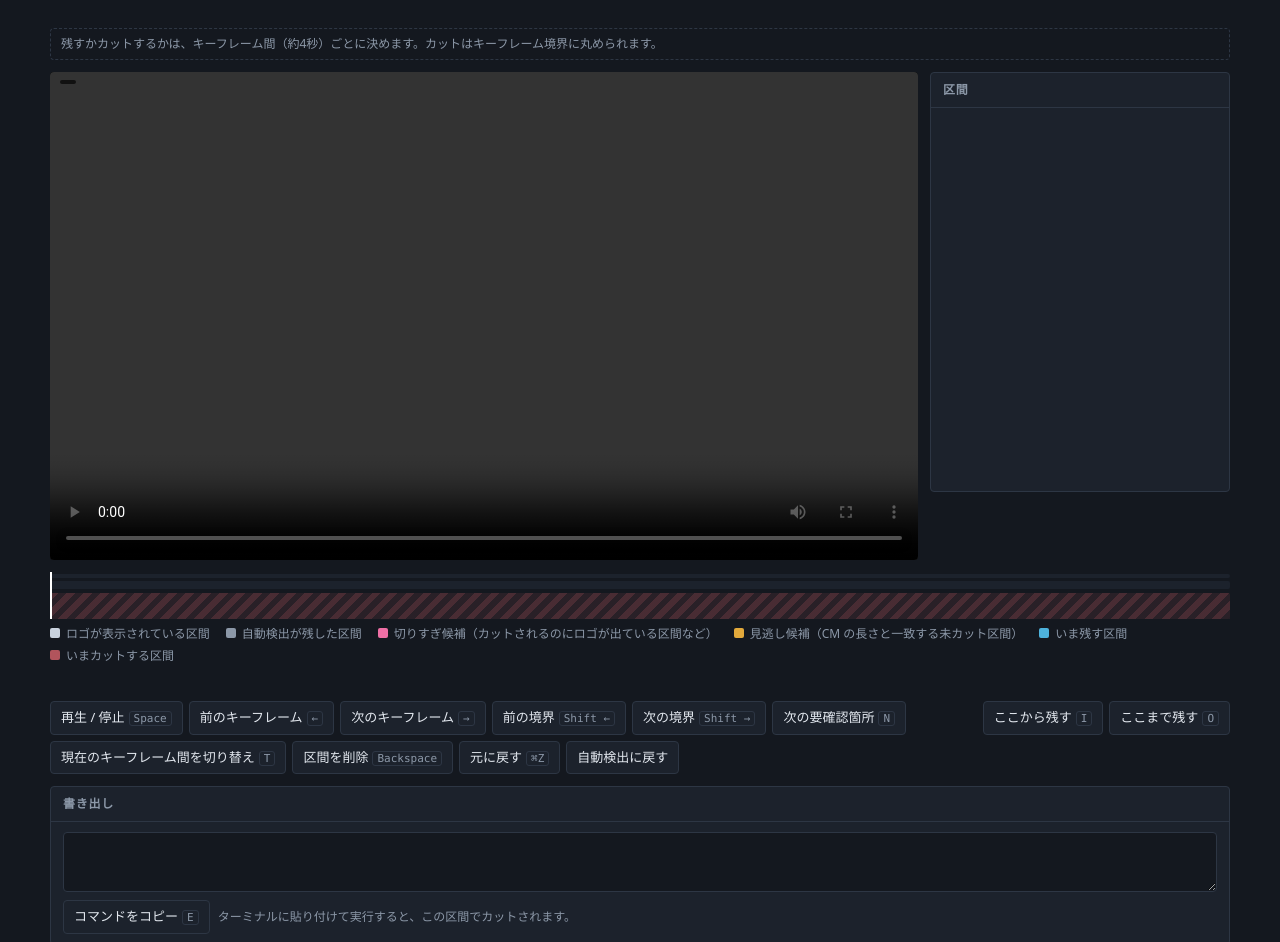
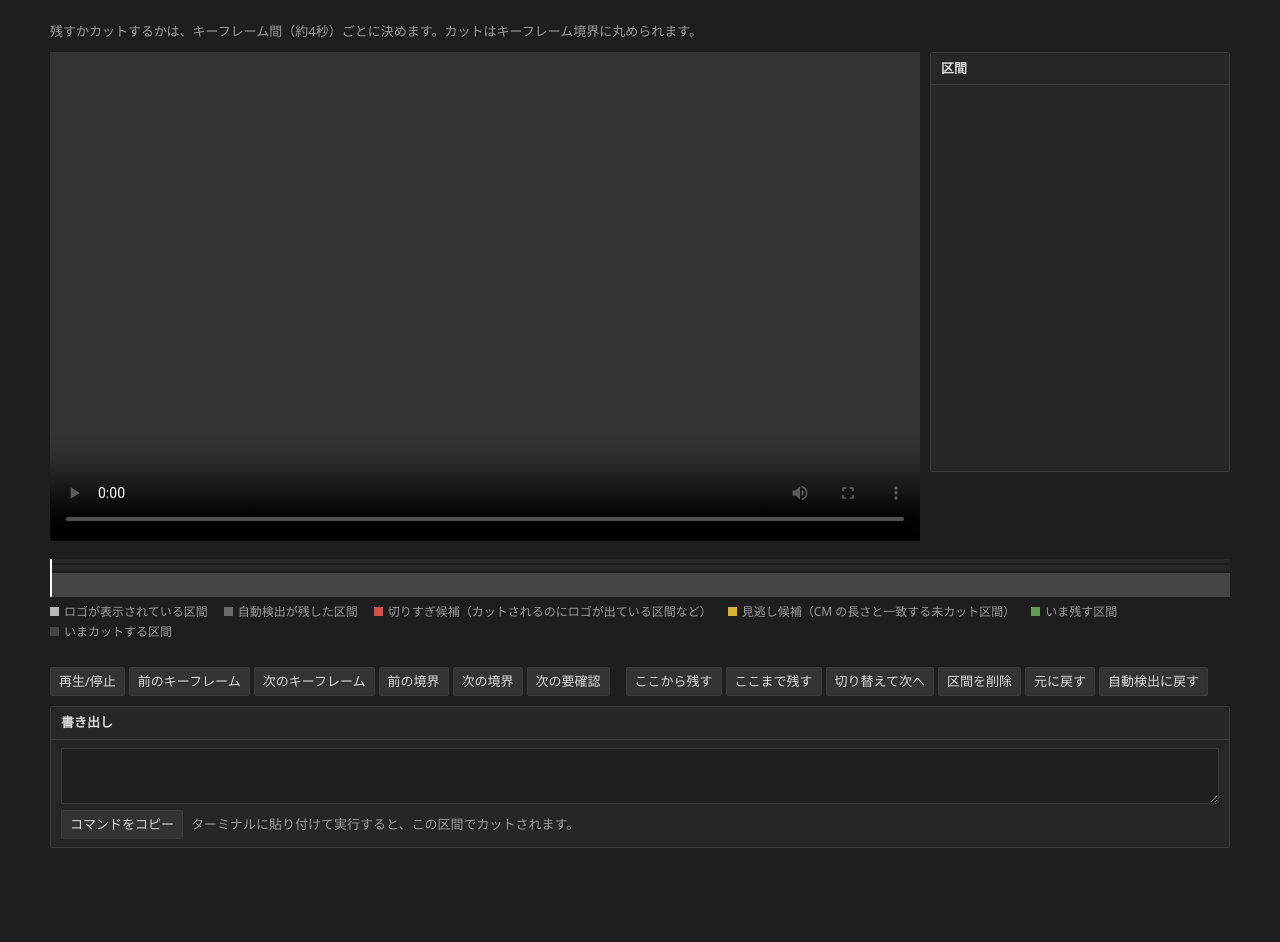
Before and after one commit to fetburner/Tachikaze, a website: page src/review.html in a window 1280 px wide. Shown: the top 942 px of the page. After the commit the page ends 860 px from the top, so only its background shows below. Drawn offline with Linux system fonts and the light colour scheme.

Commit message:
[E21-2] 確認画面の見た目を動画編集ソフト風の中立グレーにする
青みがかった暗色・丸いバッジ・斜線パターン・字間を広げた見出し・
全ボタンのキー表示をやめ、中立グレーの平らな配色にした。
キー操作はボタンの title に移し、タイムコードは動画の下の情報行に出す。
カットするキーフレーム間のサムネイルは暗くする。

Co-Authored-By: Claude Opus 5.5 <noreply@anthropic.com>

```diff
--- a/src/review.html
+++ b/src/review.html
@@ -5,71 +5,66 @@
 <meta name="viewport" content="width=device-width, initial-scale=1">
 <title>Tachikaze review</title>
 <style>
-/* 動画編集ツールなので暗色1テーマに固定している（意図的）。外部のCSS・フォント・JSは読まない。 */
+/* 動画編集ソフトに倣った中立グレーの暗色1テーマに固定している（映像の色を背景の色味で歪めないため）。
+   外部のCSS・フォント・JSは読まない。 */
 :root{
   color-scheme:dark;
-  --bg:#14181f; --panel:#1c222c; --line:#2d3644;
-  --text:#e3e8ef; --muted:#8c98a8;
-  --keep:#4db2dc; --cut:#b2545c; --warn:#e2a93b; --over:#ef6fa5; --logo:#c9d2de;
-  --sans:"Hiragino Sans","Noto Sans JP",system-ui,sans-serif;
-  --mono:ui-monospace,Menlo,monospace;
+  --bg:#1e1e1e; --panel:#262626; --raised:#333; --line:#3a3a3a;
+  --text:#dcdcdc; --muted:#9a9a9a;
+  --keep:#5f9f4f; --keep-text:#82c46f; --cut:#454545; --warn:#d9b13b; --over:#d2524b; --logo:#b8b8b8;
 }
 [hidden]{display:none!important}
 *{box-sizing:border-box}
-body{margin:0;background:var(--bg);color:var(--text);font-family:var(--sans);font-size:14px;line-height:1.5;
-  padding-block:16px;padding-left:max(16px,env(safe-area-inset-left,0px));padding-right:max(16px,env(safe-area-inset-right,0px))}
-.app{max-width:1180px;margin:0 auto;display:flex;flex-direction:column;gap:12px}
-header{display:flex;flex-wrap:wrap;gap:4px 16px;align-items:baseline}
-h1{font-size:16px;font-weight:600;margin:0;font-family:var(--mono);overflow-wrap:anywhere}
-.sub{color:var(--muted);font-size:13px}
-.note{color:var(--muted);font-size:12px;border:1px dashed var(--line);border-radius:4px;padding:6px 10px}
-.top{display:grid;grid-template-columns:minmax(0,1fr) 300px;gap:12px}
+body{margin:0;background:var(--bg);color:var(--text);font-family:system-ui,"Hiragino Sans",sans-serif;font-size:13px;line-height:1.5;
+  font-variant-numeric:tabular-nums;
+  padding-block:12px;padding-left:max(16px,env(safe-area-inset-left,0px));padding-right:max(16px,env(safe-area-inset-right,0px))}
+.app{max-width:1180px;margin:0 auto;display:flex;flex-direction:column;gap:10px}
+header{display:flex;flex-wrap:wrap;gap:2px 16px;align-items:baseline}
+h1{font-size:15px;font-weight:600;margin:0;overflow-wrap:anywhere}
+.sub{color:var(--warn)}
+.note{color:var(--muted);margin:0}
+.top{display:grid;grid-template-columns:minmax(0,1fr) 300px;gap:10px}
 @media(max-width:760px){.top{grid-template-columns:minmax(0,1fr)}}
-.monitor{position:relative;aspect-ratio:16/9;max-width:100%;border-radius:4px;overflow:hidden;background:#000}
-.monitor video{position:absolute;inset:0;width:100%;height:100%;background:#000}
-.monitor .tc{position:absolute;left:10px;top:8px;font-family:var(--mono);font-size:13px;background:#000a;padding:2px 8px;border-radius:3px;font-variant-numeric:tabular-nums;pointer-events:none}
-.badge{position:absolute;right:10px;top:8px;font-size:12px;font-weight:600;padding:2px 10px;border-radius:99px;color:#0c1016;pointer-events:none}
-.badge.keep{background:var(--keep)} .badge.cut{background:var(--cut);color:#fff}
-.segs{background:var(--panel);border:1px solid var(--line);border-radius:4px;display:flex;flex-direction:column;min-height:0;max-height:420px}
-.segs h2,.export h2{font-size:12px;font-weight:600;color:var(--muted);letter-spacing:.06em;margin:0;padding:8px 12px;border-bottom:1px solid var(--line)}
+.monitor video{display:block;width:100%;aspect-ratio:16/9;background:#000}
+.info{display:flex;justify-content:space-between;gap:8px;padding:4px 2px;color:var(--muted)}
+.info #tc{color:var(--text)}
+.badge.keep{color:var(--keep-text)} .badge.cut{color:var(--muted)}
+.segs,.export{background:var(--panel);border:1px solid var(--line);border-radius:2px}
+.segs{display:flex;flex-direction:column;min-height:0;max-height:420px}
+h2{font-size:13px;font-weight:600;margin:0;padding:6px 10px;border-bottom:1px solid var(--line)}
 .seglist{overflow-y:auto;flex:1}
-.seg{display:grid;grid-template-columns:44px 1fr 1fr 48px;gap:6px;width:100%;padding:6px 12px;background:none;border:0;border-bottom:1px solid var(--line);
-  color:var(--text);font-family:var(--mono);font-size:12px;text-align:left;cursor:pointer;font-variant-numeric:tabular-nums}
-.seg:hover{background:#ffffff0a} .seg.cur{background:#4db2dc22}
-.seg span:not(.k):not(.c){color:var(--muted)}
+.seg{display:grid;grid-template-columns:44px 1fr 1fr 48px;gap:6px;width:100%;padding:5px 10px;background:none;border:0;border-bottom:1px solid var(--line);
+  color:var(--muted);font:inherit;text-align:left;cursor:pointer}
+.seg:hover{background:var(--raised)} .seg.cur{background:var(--raised);color:var(--text)}
 .seg span:last-of-type{text-align:right}
-.seg .k,.seg .c{font-family:var(--sans)} .seg .k{color:var(--keep)} .seg .c{color:var(--cut)}
-.seg em{grid-column:1/-1;font-style:normal;font-family:var(--sans);color:var(--over)} .seg em.m{color:var(--warn)}
-.total{padding:8px 12px;font-size:12px;color:var(--muted);font-variant-numeric:tabular-nums}
-.overview{position:relative;cursor:pointer;padding-top:2px}
-.row{position:relative;background:var(--panel);border-radius:2px}
-.row.logo{height:4px;margin-bottom:3px} .row.logo i{background:var(--logo)}
-.row.auto{height:8px;margin-bottom:4px} .row.now{height:26px}
+.seg .k{color:var(--keep-text)} .seg .c{color:var(--muted)}
+.seg em{grid-column:1/-1;font-style:normal;color:var(--over)} .seg em.m{color:var(--warn)}
+.total{padding:6px 10px;color:var(--muted)}
+.overview{position:relative;cursor:pointer}
+.row{position:relative;background:var(--panel)}
+.row.logo{height:4px;margin-bottom:2px} .row.logo i{background:var(--logo)}
+.row.auto{height:6px;margin-bottom:2px} .row.now{height:24px;background:var(--cut)}
 .row i{position:absolute;top:0;bottom:0}
-.row.auto i{background:var(--muted)} .row.auto i.missed{background:var(--warn)} .row.auto i.over{background:var(--over)}
+.row.auto i{background:#6a6a6a} .row.auto i.missed{background:var(--warn)} .row.auto i.over{background:var(--over)}
 .row.now i{background:var(--keep)}
-.row.now{background:repeating-linear-gradient(135deg,#b2545c55 0 6px,#b2545c22 6px 12px)}
 .head{position:absolute;top:0;bottom:0;width:2px;background:#fff;pointer-events:none}
-.legend{display:flex;flex-wrap:wrap;gap:4px 16px;font-size:12px;color:var(--muted);margin-top:6px}
-.legend span::before{content:"";display:inline-block;width:10px;height:10px;border-radius:2px;margin-right:6px;background:var(--c)}
-#logoNote::before{display:none}
-.strip{position:relative;display:flex;gap:2px;overflow-x:auto;padding:4px 0 8px}
-.th{flex:none;width:88px;padding:0;border:2px solid transparent;border-radius:3px;background:none;color:var(--muted);cursor:pointer;
-  font-family:var(--mono);font-size:10px;font-variant-numeric:tabular-nums}
-.th img{display:block;width:100%;height:48px;object-fit:cover;border-radius:1px;border-bottom:4px solid var(--keep);background:var(--panel)}
-.th.cut img{border-bottom-color:var(--cut)}
+.legend{display:flex;flex-wrap:wrap;gap:2px 16px;color:var(--muted);font-size:12px;margin-top:6px}
+.legend span[style]::before{content:"";display:inline-block;width:9px;height:9px;margin-right:5px;background:var(--c)}
+.strip{display:flex;gap:2px;overflow-x:auto;padding-bottom:6px}
+.th{flex:none;width:88px;padding:0;border:0;border-top:3px solid transparent;outline-offset:-2px;background:none;color:var(--muted);cursor:pointer;font:inherit;font-size:11px}
+.th img{display:block;width:100%;height:50px;object-fit:cover;border-bottom:3px solid var(--keep);background:var(--panel)}
+.th.cut img{opacity:.35;border-bottom-color:var(--cut)}
 .th.missed{border-top-color:var(--warn)} .th.over{border-top-color:var(--over)}
-.th.cur{border-color:#fff;color:var(--text)}
-.ctl{display:flex;flex-wrap:wrap;gap:6px}
-.ctl button,.export button{background:var(--panel);color:var(--text);border:1px solid var(--line);border-radius:4px;padding:6px 10px;font:inherit;font-size:13px;cursor:pointer}
-.ctl button:hover,.export button:hover{border-color:var(--muted)}
-.ctl .gap{flex:1}
-kbd{font-family:var(--mono);font-size:11px;color:var(--muted);border:1px solid var(--line);border-radius:3px;padding:0 4px;margin-left:4px}
-:focus-visible{outline:2px solid var(--keep);outline-offset:1px}
-.export{background:var(--panel);border:1px solid var(--line);border-radius:4px}
-.export .body{padding:10px 12px;display:flex;flex-direction:column;gap:8px}
-textarea{width:100%;background:var(--bg);color:var(--text);border:1px solid var(--line);border-radius:4px;padding:8px;font-family:var(--mono);font-size:12px;resize:vertical;overflow-wrap:anywhere}
-.export .bar{display:flex;flex-wrap:wrap;gap:8px;align-items:center;color:var(--muted);font-size:12px}
+.th.cur{outline:2px solid #fff;color:var(--text)}
+.ctl{display:flex;flex-wrap:wrap;gap:4px}
+button{font:inherit}
+.ctl button,.export button{background:var(--raised);color:var(--text);border:1px solid var(--line);border-radius:2px;padding:4px 8px;cursor:pointer}
+.ctl button:hover,.export button:hover{background:#3d3d3d}
+.ctl .gap{width:8px}
+:focus-visible{outline:2px solid #aaa;outline-offset:1px}
+.export .body{padding:8px 10px;display:flex;flex-direction:column;gap:6px}
+textarea{width:100%;background:var(--bg);color:var(--text);border:1px solid var(--line);border-radius:2px;padding:6px 8px;font-family:ui-monospace,Menlo,monospace;font-size:12px;resize:vertical;overflow-wrap:anywhere}
+.export .bar{display:flex;flex-wrap:wrap;gap:8px;align-items:center;color:var(--muted)}
 </style>
 </head>
 <body>
@@ -79,13 +74,12 @@ textarea{width:100%;background:var(--bg);color:var(--text);border:1px solid var(
     <h1 id="name"></h1>
     <span class="sub" id="status"></span>
   </header>
-  <div class="note">残すかカットするかは、キーフレーム間（約4秒）ごとに決めます。カットはキーフレーム境界に丸められます。</div>
+  <p class="note">残すかカットするかは、キーフレーム間（約4秒）ごとに決めます。カットはキーフレーム境界に丸められます。</p>
 
   <div class="top">
     <div class="monitor">
       <video id="video" controls preload="metadata"></video>
-      <span class="badge" id="badge"></span>
-      <span class="tc" id="tc"></span>
+      <div class="info"><span id="tc"></span><span class="badge" id="badge"></span></div>
     </div>
     <div class="segs">
       <h2>区間</h2>
@@ -104,7 +98,7 @@ textarea{width:100%;background:var(--bg);color:var(--text);border:1px solid var(
     <div class="legend">
       <span id="legLogo" style="--c:var(--logo)">ロゴが表示されている区間</span>
       <span id="logoNote" hidden>この録画ではロゴを検出できなかったため、ロゴによる切りすぎ候補は出ません</span>
-      <span style="--c:var(--muted)">自動検出が残した区間</span>
+      <span style="--c:#6a6a6a">自動検出が残した区間</span>
       <span style="--c:var(--over)">切りすぎ候補（カットされるのにロゴが出ている区間など）</span>
       <span style="--c:var(--warn)">見逃し候補（CM の長さと一致する未カット区間）</span>
       <span style="--c:var(--keep)">いま残す区間</span>
@@ -115,18 +109,18 @@ textarea{width:100%;background:var(--bg);color:var(--text);border:1px solid var(
   <div class="strip" id="strip"></div>
 
   <div class="ctl">
-    <button type="button" id="bPlay">再生 / 停止<kbd>Space</kbd></button>
-    <button type="button" id="bPrev">前のキーフレーム<kbd>←</kbd></button>
-    <button type="button" id="bNext">次のキーフレーム<kbd>→</kbd></button>
-    <button type="button" id="bPrevB">前の境界<kbd>Shift ←</kbd></button>
-    <button type="button" id="bNextB">次の境界<kbd>Shift →</kbd></button>
-    <button type="button" id="bFlag">次の要確認箇所<kbd>N</kbd></button>
+    <button type="button" id="bPlay" title="Space">再生/停止</button>
+    <button type="button" id="bPrev" title="←">前のキーフレーム</button>
+    <button type="button" id="bNext" title="→">次のキーフレーム</button>
+    <button type="button" id="bPrevB" title="Shift ←">前の境界</button>
+    <button type="button" id="bNextB" title="Shift →">次の境界</button>
+    <button type="button" id="bFlag" title="N">次の要確認</button>
     <span class="gap"></span>
-    <button type="button" id="bIn">ここから残す<kbd>I</kbd></button>
-    <button type="button" id="bOut">ここまで残す<kbd>O</kbd></button>
-    <button type="button" id="bTog">現在のキーフレーム間を切り替え<kbd>T</kbd></button>
-    <button type="button" id="bDel">区間を削除<kbd>Backspace</kbd></button>
-    <button type="button" id="bUndo">元に戻す<kbd>⌘Z</kbd></button>
+    <button type="button" id="bIn" title="I">ここから残す</button>
+    <button type="button" id="bOut" title="O">ここまで残す</button>
+    <button type="button" id="bTog" title="T">切り替えて次へ</button>
+    <button type="button" id="bDel" title="Backspace">区間を削除</button>
+    <button type="button" id="bUndo" title="⌘Z / Ctrl+Z">元に戻す</button>
     <button type="button" id="bReset">自動検出に戻す</button>
   </div>
 
@@ -134,7 +128,7 @@ textarea{width:100%;background:var(--bg);color:var(--text);border:1px solid var(
     <h2>書き出し</h2>
     <div class="body">
       <textarea id="cmd" rows="3" readonly aria-label="カットを実行するコマンド"></textarea>
-      <div class="bar"><button type="button" id="bCopy">コマンドをコピー<kbd>E</kbd></button><span id="copied">ターミナルに貼り付けて実行すると、この区間でカットされます。</span></div>
+      <div class="bar"><button type="button" id="bCopy" title="E">コマンドをコピー</button><span id="copied">ターミナルに貼り付けて実行すると、この区間でカットされます。</span></div>
     </div>
   </div>
 </div>
```
